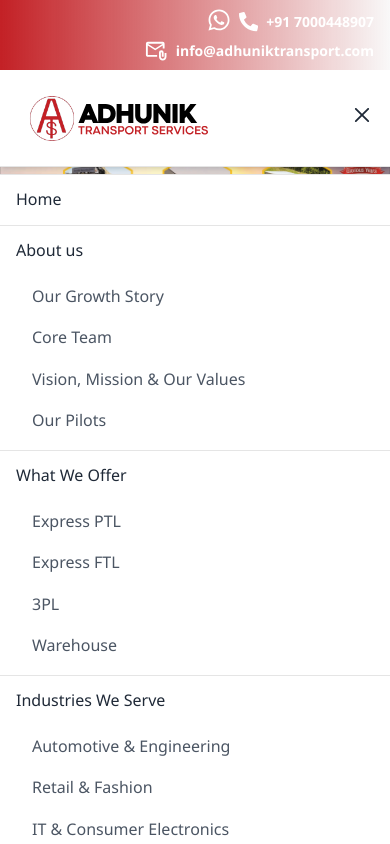
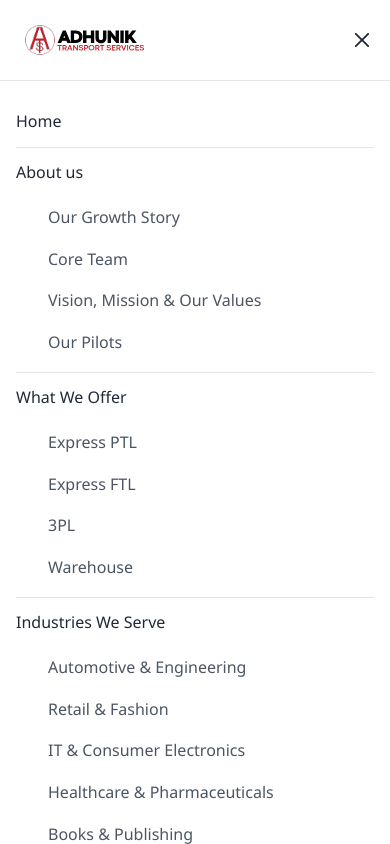
Before and after one commit to prajwal1207/logistics, a React (Vite) app: page / in a window 390 px wide. Both pictures are taken after a click on the button 362 px from the left and 114 px from the top of the page. Shown: the top 844 px of the page. Built offline with nearby package versions, Linux system fonts and the light colour scheme.

Commit message:
solve mobile menu scroll problem

```diff
--- a/src/components/Layout/Footer/index.jsx
+++ b/src/components/Layout/Footer/index.jsx
@@ -209,10 +209,7 @@
             alt="Associated Road Carriers"
             className="w-40 mb-2"
           />
-          <p className="text-white font-semibold text-lg">Associated Road Carriers</p>
-          <p className="text-red-500 text-xs font-semibold italic">
-            Making Business Simple
-          </p>
+
         </div>
 
         {/* Sections */}
--- a/src/components/Layout/header/index.jsx
+++ b/src/components/Layout/header/index.jsx
@@ -1,3 +1,9 @@
+
+
+
+
+
+
 import React, { useState } from "react";
 import logo from "../../../assets/logo.svg";
 import { RxCross2 } from "react-icons/rx";
@@ -7,19 +13,13 @@
 import { MdOutlineAttachEmail } from "react-icons/md";
 
 const menuItems = [
-  {
-    label: "Home",
-    href: "/",
-  },
+  { label: "Home", href: "/" },
   {
     label: "About us",
     dropdown: [
       { label: "Our Growth Story", href: "/our-growth-story" },
       { label: "Core Team", href: "/core-team" },
-      {
-        label: "Vision, Mission & Our Values",
-        href: "/vision-mission-values",
-      },
+      { label: "Vision, Mission & Our Values", href: "/vision-mission-values" },
       { label: "Our Pilots", href: "/our-pilots" },
     ],
   },
@@ -38,18 +38,12 @@
       { label: "Automotive & Engineering", href: "/automotive-engineering" },
       { label: "Retail & Fashion", href: "/retail-fashion" },
       { label: "IT & Consumer Electronics", href: "/it-consumer-electronics" },
-      {
-        label: "Healthcare & Pharmaceuticals",
-        href: "/healthcare-pharmaceuticals",
-      },
+      { label: "Healthcare & Pharmaceuticals", href: "/healthcare-pharmaceuticals" },
       { label: "Books & Publishing", href: "/books-publishing" },
       { label: "FMCG", href: "/fmcg" },
     ],
   },
-  {
-    label: "Contact Us",
-    href: "/contact",
-  },
+  { label: "Contact Us", href: "/contact" },
 ];
 
 const Header = () => {
@@ -102,7 +96,7 @@
         </Link>
 
         {/* Desktop Menu */}
-        <div className="hidden md:flex space-x-6 text-md font-medium text-gray-800 items-center relative">
+        <div className="hidden lg:flex space-x-6 text-md font-medium text-gray-800 items-center relative">
           {menuItems.map((item, index) => (
             <div key={index} className="relative group">
               <button
@@ -114,9 +108,7 @@
               </button>
 
               {item.dropdown?.length > 0 && (
-                <div
-                  className={`absolute top-full left-0 mt-2 w-64 bg-white border shadow-md z-50 opacity-0 scale-95 group-hover:opacity-100 group-hover:scale-100 transition-all duration-300 ease-in-out pointer-events-auto`}
-                >
+                <div className={`absolute top-full left-0 mt-2 w-64 bg-white border shadow-md z-50 opacity-0 scale-95 group-hover:opacity-100 group-hover:scale-100 transition-all duration-300 ease-in-out pointer-events-auto`}>
                   {item.dropdown.map((subItem, subIdx) => (
                     <Link
                       key={subIdx}
@@ -133,28 +125,43 @@
           ))}
         </div>
 
-        {/* Hamburger Menu Button */}
-        <div className="md:hidden">
+        {/* Hamburger Menu Button - visible below lg */}
+        <div className="lg:hidden">
           <button
             onClick={() => setMobileMenuOpen(!mobileMenuOpen)}
             className="text-gray-800 focus:outline-none"
           >
-            {mobileMenuOpen ? (
-              <RxCross2 size={24} />
-            ) : (
-              <IoMenuSharp size={24} />
-            )}
+            {mobileMenuOpen ? <RxCross2 size={24} /> : <IoMenuSharp size={24} />}
           </button>
         </div>
 
+        {/* Mobile Menu Background Overlay */}
+        {mobileMenuOpen && (
+          <div
+            onClick={closeMobileMenu}
+            className="fixed inset-0 bg-black opacity-40 z-[30]"
+          ></div>
+        )}
+
         {/* Mobile Menu */}
         {mobileMenuOpen && (
-          <div className="absolute top-full left-0 w-full bg-white shadow-md z-40 border-t mt-2 md:hidden">
+          <div className="fixed inset-0 top-0 left-0 w-full h-full bg-white z-[40] flex flex-col">
+            <div className="flex justify-between items-center p-4 border-b">
+              <img src={logo} alt="Logo" className="h-12 object-cover" />
+              <button
+                onClick={closeMobileMenu}
+                className="text-gray-800 text-2xl"
+              >
+                <RxCross2 />
+              </button>
+            </div>
+
+            <div className="overflow-y-auto px-4 pt-4 pb-10 flex-1">
               {menuItems.map((item, index) => (
                 <div key={index} className="border-b">
                   {item.dropdown?.length > 0 ? (
                     <>
-                    <div className="px-4 py-3 text-gray-800 font-medium">
+                      <div className="py-3 text-gray-800 font-medium">
                         {item.label}
                       </div>
                       <div className="pl-4 pb-2">
@@ -174,13 +181,14 @@
                     <Link
                       to={item.href}
                       onClick={closeMobileMenu}
-                    className="block px-4 py-3 text-gray-800 font-medium hover:bg-gray-100 hover:text-[#c32126] transition duration-200"
+                      className="block py-3 text-gray-800 font-medium hover:bg-gray-100 hover:text-[#c32126] transition duration-200"
                     >
                       {item.label}
                     </Link>
                   )}
                 </div>
               ))}
+            </div>
           </div>
         )}
       </nav>
```
Lines whose indentation alone changed are shown as unchanged.
